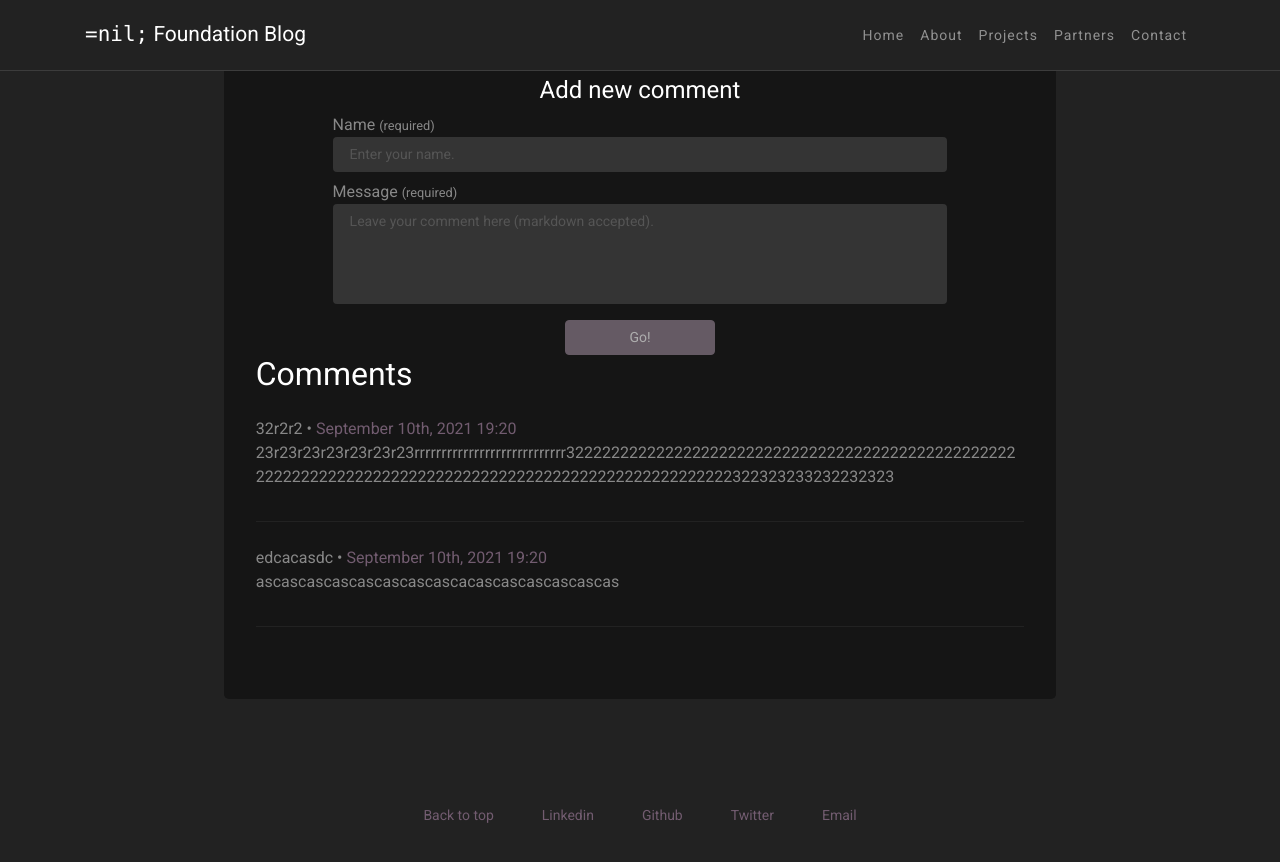
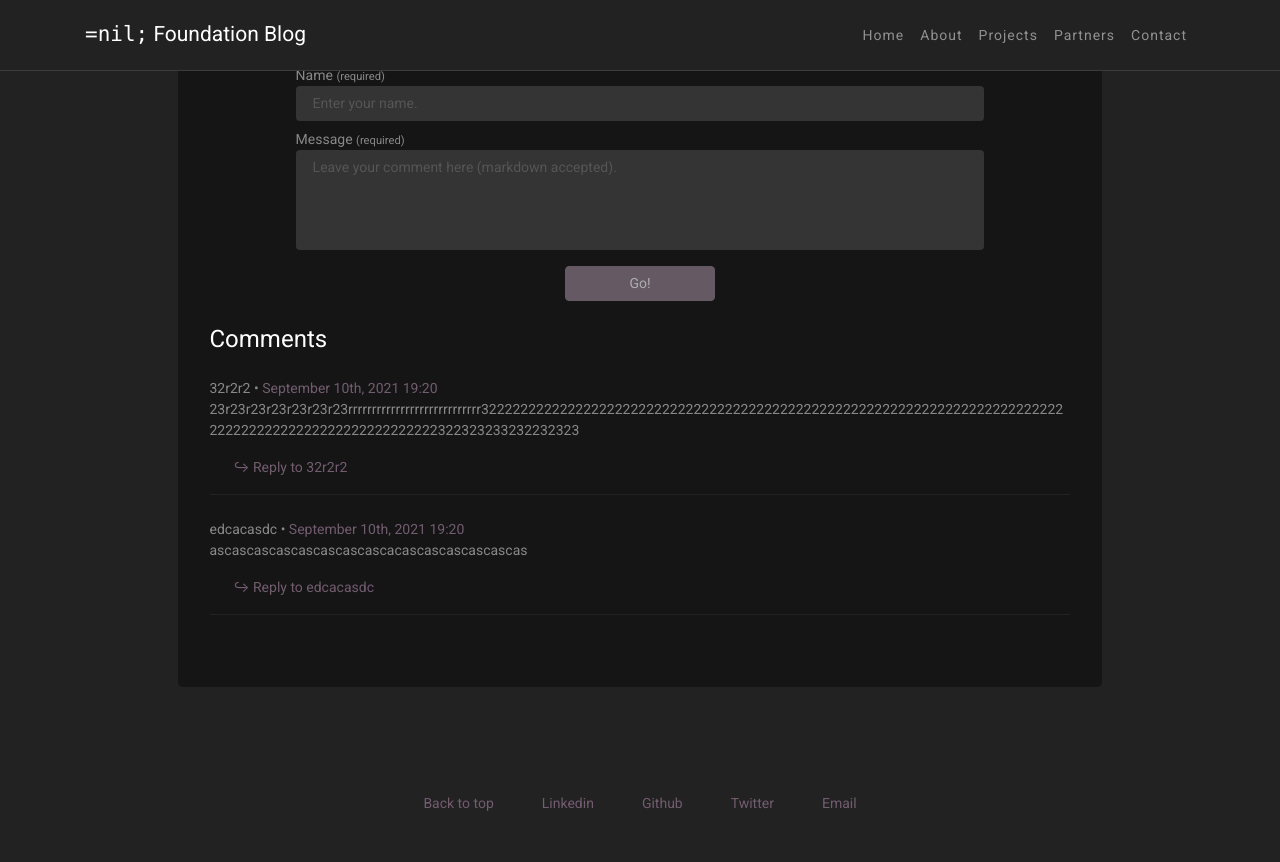
Before and after one commit to ukorvl/urickon.github.io, a Jekyll site: the page built from _posts/2020-06-26-boost-crypto3.md, in a window 1280 px wide and 900 px high, scrolled down 1554 px. Shown: the top 862 px of the window. Built offline with Jekyll 4.4.1, drawn with Linux system fonts in a browser that asks for light colours.

Commit message:
minor changes

```diff
--- a/_includes/comment.html
+++ b/_includes/comment.html
@@ -31,16 +31,16 @@
 {% if include.is_reply %}
 </div>
 {% else %}
-    <!-- <div class="comment__meta">
+    <div class="comment__meta pl-4">
       <a
         rel="nofollow"
-        href="#{{ comment_id}}"
+        href="#{{ comment_id }}"
         style="text-decoration:none;"
         onclick="return moveForm('{{ comment_id }}', 'respond', '{{ page.slug }}', '{{ include.uid }}')"
       >
-        ↪&#xFE0E; Reply
+        ↪&#xFE0E; Reply to {{ include.name }}
       </a>
-    </div>  -->
+    </div>
   </div>
 
   {%- capture this_uid %}{{ include.uid }}{% endcapture %}
--- a/_includes/comment_form.html
+++ b/_includes/comment_form.html
@@ -42,6 +42,7 @@
           id="name"
           type="text"
           placeholder="Enter your name."
+          autocomplete="off"
         >
     </label>
   </div>
--- a/_includes/comments.html
+++ b/_includes/comments.html
@@ -1,10 +1,10 @@
-<section class="comments" id="comment-section">
-  <div class="comments__new">
+<section class="comments">
+  <div class="comments__new mb-4">
     {% include comment_form.html %}
   </div>
   {% if site.data.comments[page.slug] %}
   <div class="comments__existing">
-    <h2>Comments</h2>
+    <h5>Comments</h5>
     {% assign comments = site.data.comments[page.slug] | where_exp: "item", "item.replying_to_uid == ''" %}
     {% assign comments_by_date = comments | sort: 'date' | reverse %}
     {% for comment in comments_by_date %}
--- a/_includes/header.html
+++ b/_includes/header.html
@@ -1,13 +1,11 @@
 <div
-    class="navbar navbar-expand-lg fixed-top navbar-dark bg-dark d-flex justify-content-center w-100"
+    class="navbar navbar-expand-lg fixed-top navbar-dark bg-dark"
 >
     <div class="container ml-auto mr-auto" style="height:50px;">
         <a href="{{ site.baseurl }}" class="navbar-brand">{{ site.title }}</a>
         <button class="navbar-toggler" type="button" data-toggle="collapse" data-target="#navbarResponsive" aria-controls="navbarResponsive" aria-expanded="false" aria-label="Toggle navigation">
             <span class="navbar-toggler-icon"></span>
         </button>
-
-
         <div class="collapse navbar-collapse" id="navbarResponsive">
             <ul class="navbar-nav ml-auto">
                 {% for item in site.navbar %}
--- a/_layouts/post.html
+++ b/_layouts/post.html
@@ -7,7 +7,8 @@
             <div class="pb-4 pt-4 w-100">
                 <h2>{{ page.title }}</h2>
             </div>
-            <div class="row w-75">
+            <div class="row w-100 no-gutters justify-content-center">
+                <div class="col-12 col-md-10">
                     <div class="d-flex flex-column align-items-start">
                         {% if page.description %}
                         <div class="d-flex justify-content-center">
@@ -19,18 +20,21 @@
                         </div>
                     </div>
                 </div>
-            <div class="row w-75">
+            </div>
+            <div class="row w-100 no-gutters justify-content-center">
+                <div class="col-12 col-md-10">
                     <div class="bs-component">
                         <div class="jumbotron">
                             <p class="lead">{{ content }}</p>
                         </div>
                     </div>
                 </div>
+            </div>
             {% if page.comments == true %}
-            <div class="row w-75">
-                <div class="bs-component w-100">
-                    <div class="jumbotron">
-                        <div class="mt-12 w-100">
+            <div class="row w-100 no-gutters justify-content-center">
+                <div class="col-12 col-md-10">
+                    <div class="bs-component"></div>
+                        <div class="jumbotron mt-12" id="comments">
                             {% include comments.html %}
                         </div>
                     </div>
```
Lines whose indentation alone changed are shown as unchanged.
